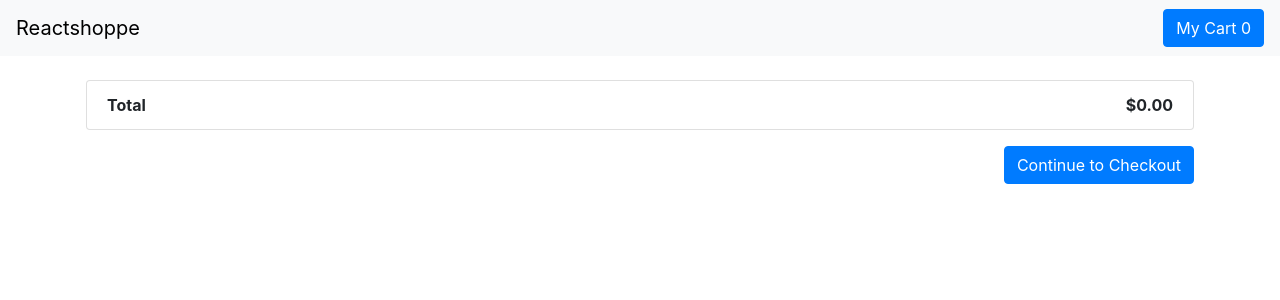
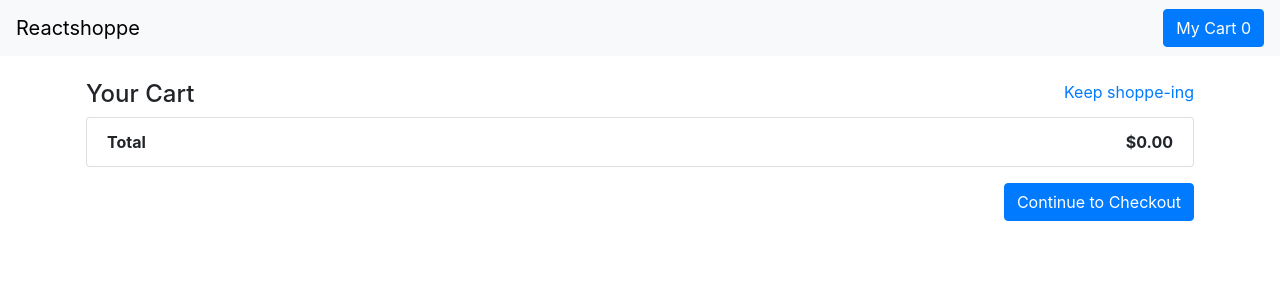
Before and after one commit to patrick-fs/reactshoppe, a React (Create React App) app: page /cart in a window 1280 px wide. Shown: the top 300 px of the page. Built offline with nearby package versions, Linux system fonts and the light colour scheme.

Commit message:
adding 'Keep shoppe-ing' link

```diff
--- a/src/components/Cart.tsx
+++ b/src/components/Cart.tsx
@@ -17,6 +17,12 @@ const Cart = () => {
     <Container>
       <Row>
         <Col>
+          <span style={{float:'right'}}><Link to="/">Keep shoppe-ing</Link></span>
+          <h4>Your Cart</h4>
+        </Col>
+      </Row>
+      <Row>
+        <Col>
           <CartItems cartView={ViewModifier.DELETE} />
           <Link to="/checkout" style={{float:'right', padding:'1rem 0 0 0'}}>
             <Button variant="primary">Continue to Checkout</Button>
```
